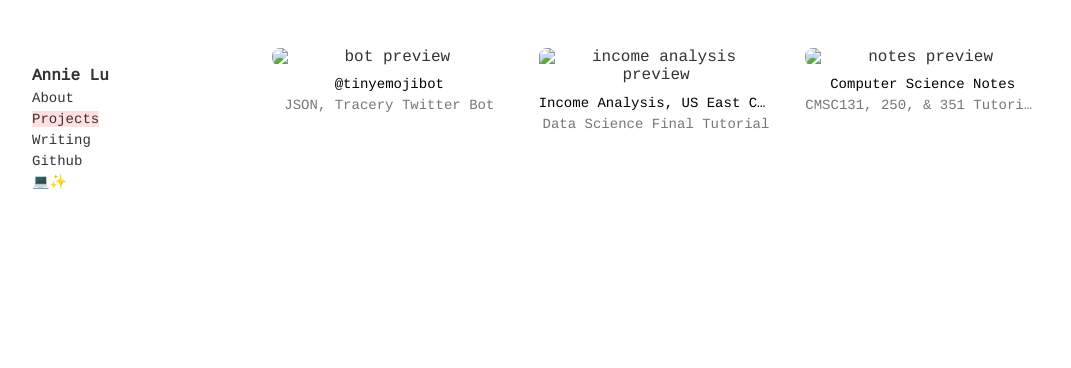
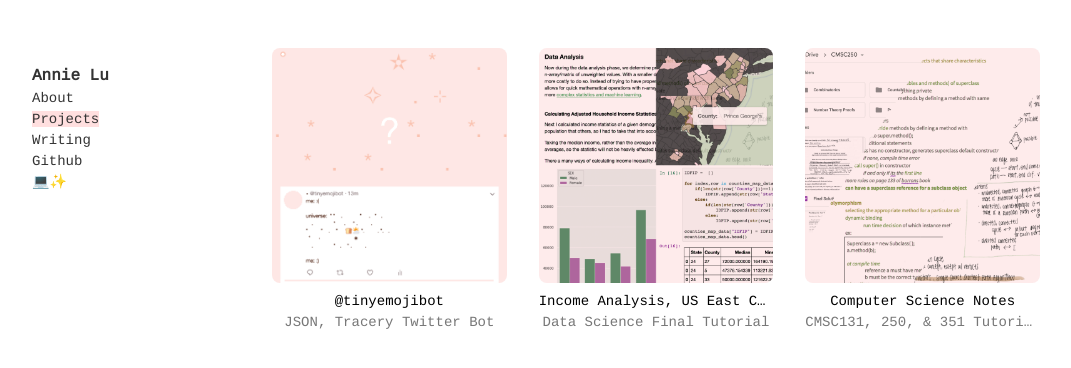
Before and after one commit to annie-lu/annie-lu.github.io, a Jekyll site: the page built from project.html, in a window 1280 px wide. Shown: the top 368 px of the page, without its empty margins (96-1167 px from the left). Built offline with Jekyll 4.4.1, drawn with Linux system fonts in a browser that asks for light colours.

Commit message:
Update project.html

```diff
--- a/project.html
+++ b/project.html
@@ -5,7 +5,7 @@ title: Project
 <div class="fl w-100 w-75-l pv4-l pr5-l">
     <div class="fl w-100 w-50-m w-third-l ph3">
       <a href="https://twitter.com/tinyemojibot" class="db link dim tc">
-        <img src="bot.png" alt="bot preview" class="w-100 db br3"/>
+        <img src="images/bot.png" alt="bot preview" class="w-100 db br3"/>
         <dl class="mt2 f6 lh-copy">
           <dt class="clip"></dt>
           <dd class="ml0 black truncate w-100">@tinyemojibot</dd>
@@ -15,7 +15,7 @@ title: Project
     </div>
     <div class="fl w-100 w-50-m w-third-l ph3">
       <a href="tutorial.html" class="db link dim tc">
-        <img src="income.png" alt="income analysis preview" class="w-100 db br3"/>
+        <img src="images/income.png" alt="income analysis preview" class="w-100 db br3"/>
         <dl class="mt2 f6 lh-copy">
           <dt class="clip"></dt>
           <dd class="ml0 black truncate w-100">Income Analysis, US East Coast</dd>
@@ -25,7 +25,7 @@ title: Project
     </div>
                  <div class="fl w-100 w-50-m w-third-l ph3">
       <a href="notes.html" class="db link dim tc">
-        <img src="notes.png" alt="notes preview" class="w-100 db br3"/>
+        <img src="images/notes.png" alt="notes preview" class="w-100 db br3"/>
         <dl class="mt2 f6 lh-copy">
           <dt class="clip"></dt>
           <dd class="ml0 black truncate w-100">Computer Science Notes</dd>
```
